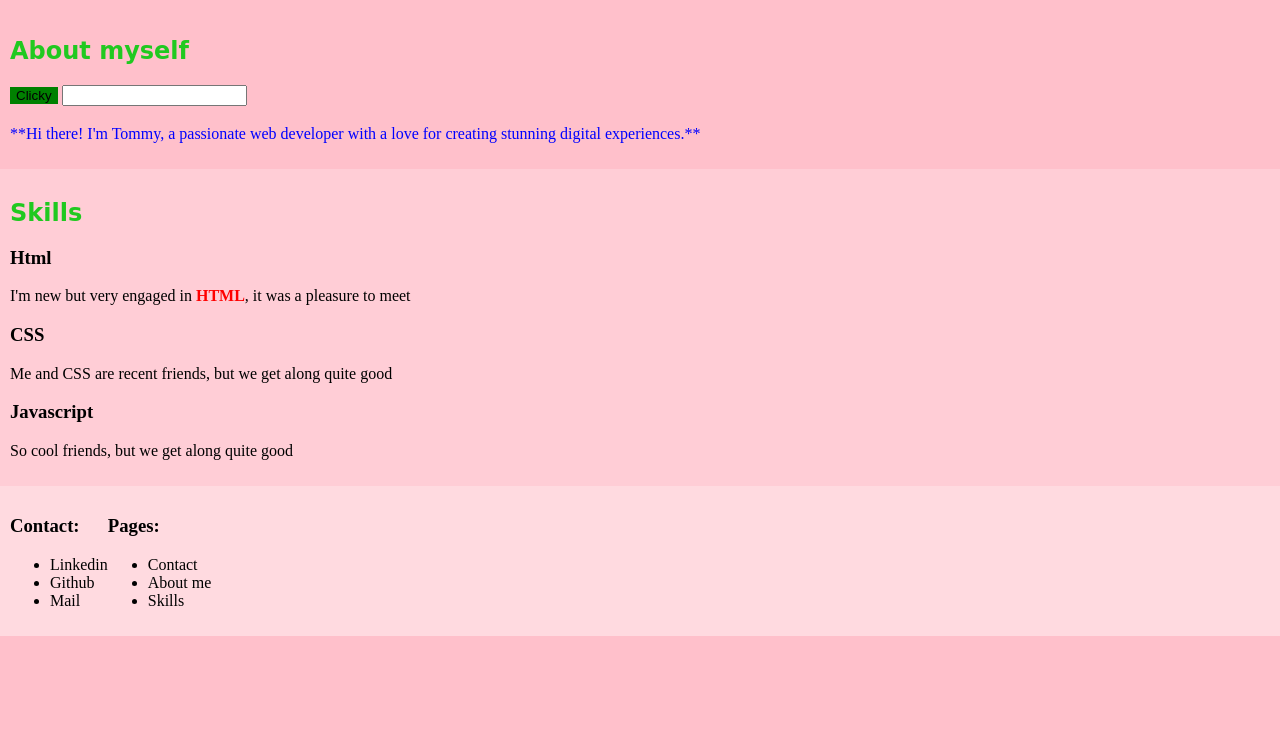
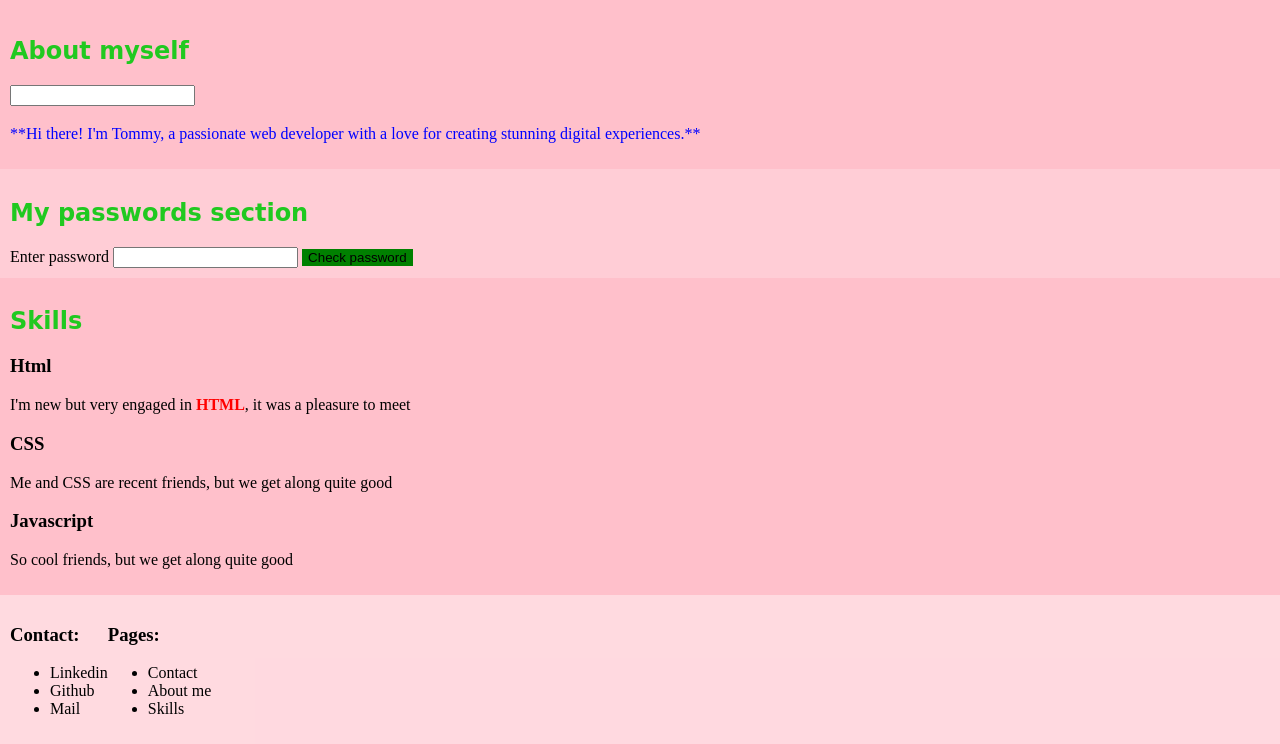
Before and after one commit to spielhoelle/spielhoelle.github.io2, a plain HTML site: page index.html in a window 1280 px wide. Shown: the part 105-849 px from the top of the page. Before the commit the page ends 800 px from the top, so only its background shows below. Drawn offline with Linux system fonts and the light colour scheme.

Commit message:
feat: add password check

```diff
--- a/index.html
+++ b/index.html
@@ -20,13 +20,20 @@
         </header>
         <section id="me">
                 <h2>About myself</h2>
-                <button id="clickEle">Clicky</button>
+
                 <input id="onTypeEle" />
                 <h3 id="result"></h3>
                 <p>**Hi there! I'm Tommy, a passionate web developer with a love for creating stunning digital
                         experiences.** </p>
         </section>
-        <section id="skills" class="bg-2">
+        <section class="bg-2">
+                <h2>My passwords section</h2>
+                <label>Enter password
+                        <input id="passwordEle" type="password">
+                </label>
+                <button id="clickEle">Check password</button>
+        </section>
+        <section id="skills">
                 <h2>Skills</h2>
                 <article>
                         <h3>Html</h3>
--- a/index.js
+++ b/index.js
@@ -2,8 +2,12 @@
 const buttonEle = document.getElementById("clickEle")
 
 buttonEle.addEventListener("click", function (event) {
-  const answer = prompt("How old are you?")
-  console.log(answer)
+  const passwordFromUserElement = document.getElementById("passwordEle")
+  if (passwordFromUserElement.value === "Mysafepassword") {
+    console.log("Logged in")
+  } else {
+    console.log("wrong password")
+  }
 })
 
 // Second example text to binary
```
